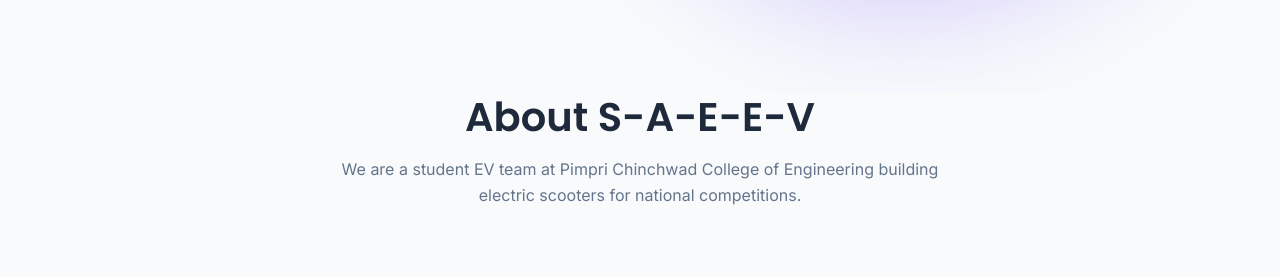
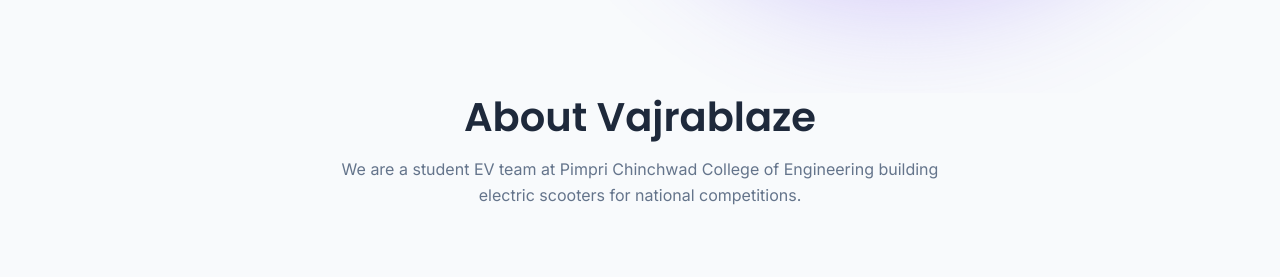
Before and after one commit to krushnasurase060-crypto/SAEEV, a plain HTML site: page index.html in a window 1280 px wide. Shown: the part 675-952 px from the top of the page. Drawn offline with Linux system fonts and the light colour scheme.

Commit message:
Update index.html

```diff
--- a/index.html
+++ b/index.html
@@ -5,7 +5,7 @@
     <meta name="viewport" content="width=device-width, initial-scale=1.0">
     <meta name="description" content="SAE Electric Vehicle Team - Innovating the future of electric mobility with high-performance EV scooters">
     <meta name="keywords" content="EV scooter, electric vehicle, SAE, engineering, sustainable mobility">
-    <title>S-A-E-E-V | Electric Vehicle Innovation Team</title>
+    <title>Vajrablaze | Electric Vehicle Innovation Team</title>
     <link rel="stylesheet" href="style.css">
     <link rel="stylesheet" href="https://cdnjs.cloudflare.com/ajax/libs/font-awesome/6.4.0/css/all.min.css">
     <link rel="preconnect" href="https://fonts.googleapis.com">
@@ -22,7 +22,7 @@
                     <i class="fas fa-bolt"></i>
                 </div>
                 <div class="logo-text">
-                    <span class="logo-main">S-A-E-E-V</span>
+                    <span class="logo-main">Vajra<span class="blaze">blaze</span></span>
                     <span class="logo-sub">Electric Vehicle Team</span>
                 </div>
             </div>
@@ -30,7 +30,7 @@
             <div class="nav-menu">
                 <ul class="nav-links">
                     <li><a href="#home" class="nav-link active">Home</a></li>
-                    <li><span class="nav-link">About Us</span></li>
+                    <li><a href="About/about.html" class="nav-link">About Us</a></li>
                     <li><a href="#journey" class="nav-link">Journey</a></li>
                     <li><a href="#team" class="nav-link">Team</a></li>
                     <li><a href="#documentation" class="nav-link">Documentation</a></li>
@@ -86,7 +86,7 @@
     </section>
     <section class="about-teaser">
         <div class="container">
-            <h2 class="section-title">About S-A-E-E-V</h2>
+            <h2 class="section-title">About Vajra<span class="blaze">blaze</span></h2>
             <p class="section-subtitle">We are a student EV team at Pimpri Chinchwad College of Engineering building electric scooters for national competitions.</p>
         </div>
     </section>
@@ -193,7 +193,7 @@
                             <div class="review-quote">
                                 <i class="fas fa-quote-left"></i>
                             </div>
-                            <p class="review-text">"The S-A-E-E-V team has demonstrated exceptional innovation in electric vehicle design. Their approach to battery management is industry-leading."</p>
+                            <p class="review-text">"The Vajra<span class="blaze">blaze</span> team has demonstrated exceptional innovation in electric vehicle design. Their approach to battery management is industry-leading."</p>
                             <div class="review-author">
                                 <div class="author-avatar">
                                     <i class="fas fa-user-circle"></i>
@@ -334,7 +334,7 @@
                 <div class="footer-brand">
                     <div class="footer-logo">
                         <i class="fas fa-bolt"></i>
-                        <span>S-A-E-E-V</span>
+                        <span>Vajra<span class="blaze">blaze</span></span>
                     </div>
                     <p class="footer-description">Pioneering electric mobility through innovation, sustainability, and cutting-edge engineering.</p>
                     <div class="social-links">
@@ -351,7 +351,7 @@
                         <h3>Quick Links</h3>
                         <ul>
                             <li><a href="#home">Home</a></li>
-                            <li><a href="#about">About Us</a></li>
+                            <li><a href="About/about.html">About Us</a></li>
                             <li><a href="#journey">Our Journey</a></li>
                             <li><a href="#team">Team Members</a></li>
                         </ul>
@@ -380,7 +380,7 @@
             </div>
 
             <div class="footer-bottom">
-                <p>&copy; 2024 S-A-E-E-V Electric Vehicle Team. All rights reserved.</p>
+                <p>&copy; 2024 Vajra<span class="blaze">blaze</span> Electric Vehicle Team. All rights reserved.</p>
                 <div class="footer-legal">
                     <a href="#" class="legal-link" id="footerDisclaimer">Disclaimer</a>
                     <a href="#" class="legal-link">Privacy Policy</a>
@@ -404,9 +404,9 @@
                     <button id="exportPartsBtn" class="btn" title="Export parts CSS">Export CSS</button>
                 </div>
             <div class="modal-body">
-                <p>The information provided on this website is for educational and informational purposes only. The S-A-E-E-V team makes no representations or warranties of any kind, express or implied, about the completeness, accuracy, reliability, suitability or availability of the information contained on the website.</p>
+                <p>The information provided on this website is for educational and informational purposes only. The Vajra<span class="blaze">blaze</span> team makes no representations or warranties of any kind, express or implied, about the completeness, accuracy, reliability, suitability or availability of the information contained on the website.</p>
                 <p>All technical specifications and performance data are based on laboratory testing and simulations. Actual results may vary based on real-world conditions, usage patterns, and environmental factors.</p>
-                <p>The designs and concepts presented are the intellectual property of the S-A-E-E-V team and may be protected by applicable copyright and patent laws.</p>
+                <p>The designs and concepts presented are the intellectual property of the Vajra<span class="blaze">blaze</span> team and may be protected by applicable copyright and patent laws.</p>
                 <p>For official documentation and verified technical specifications, please contact the team directly.</p>
             </div>
         </div>
```
